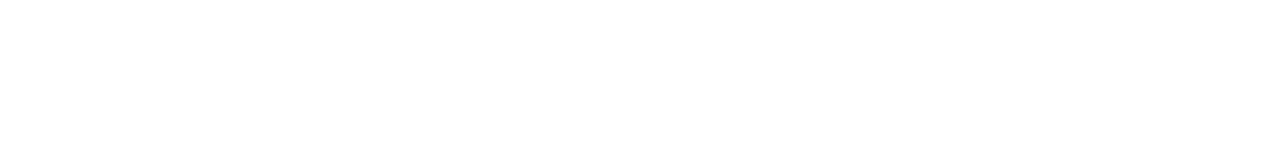
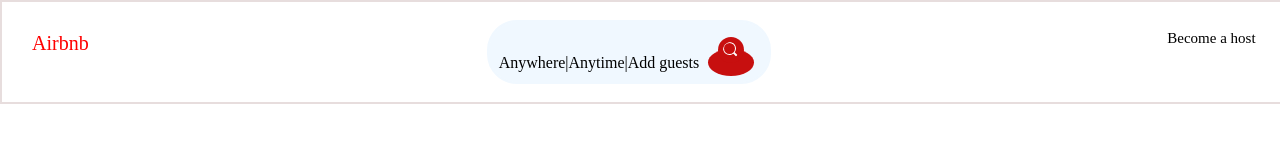
Before and after one commit to sulaim-1/Airbnb-clone, a plain HTML site: page index.html in a window 1280 px wide. Drawn offline with Linux system fonts and the light colour scheme.

Commit message:
add navbar

```diff
--- a/index.html
+++ b/index.html
@@ -1,11 +1,25 @@
 <!DOCTYPE html>
 <html lang="en">
+
 <head>
     <meta charset="UTF-8">
     <meta name="viewport" content="width=device-width, initial-scale=1.0">
-    <title>Document</title>
+    <title>Airbnb Clone</title>
+    <link rel="stylesheet" href="style.css">
 </head>
+
 <body>
+    <header>
+        <nav>
+            <div class="logo">Airbnb</div>
+            <div class="n2">Anywhere|Anytime|Add guests <i class="search"><svg xmlns="http://www.w3.org/2000/svg"
+                        width="16" height="16" fill="currentColor" class="search" viewBox="0 0 16 16">
+                        <path
+                            d="M11.742 10.344a6.5 6.5 0 1 0-1.397 1.398h-.001q.044.06.098.115l3.85 3.85a1 1 0 0 0 1.415-1.414l-3.85-3.85a1 1 0 0 0-.115-.1zM12 6.5a5.5 5.5 0 1 1-11 0 5.5 5.5 0 0 1 11 0" />
+                    </svg></i></div>
+            <div class="b">Become a host</div>
+        </nav>
+    </header>
+</body>
 
-</body>
 </html>
--- a/style.css
+++ b/style.css
@@ -0,0 +1,44 @@
+* {
+    margin: 0;
+    padding: 0;
+}
+
+nav {
+    width: 100%;
+    top: 0;
+    display: flex;
+    border: 2px solid rgb(231, 221, 221);
+
+}
+
+.logo {
+    color: red;
+    font-size: 20px;
+    margin: 20px;
+    padding: 10px;
+}
+
+.n2 {
+    background-color: aliceblue;
+    border: 2px solid aliceblue;
+    text-align: center;
+    padding: 10px;
+    border-radius: 30px;
+    margin: 18px;
+    transform: translateX(350px);
+}
+
+.b {
+    margin: 18px;
+    padding: 10px;
+    transform: translateX(700px);
+    font-size: 15px;
+}
+
+.search {
+    padding: 5px;
+    margin: 5px;
+    background-color: rgb(199, 15, 15);
+    color: white;
+    border-radius: 100%;
+}
```
